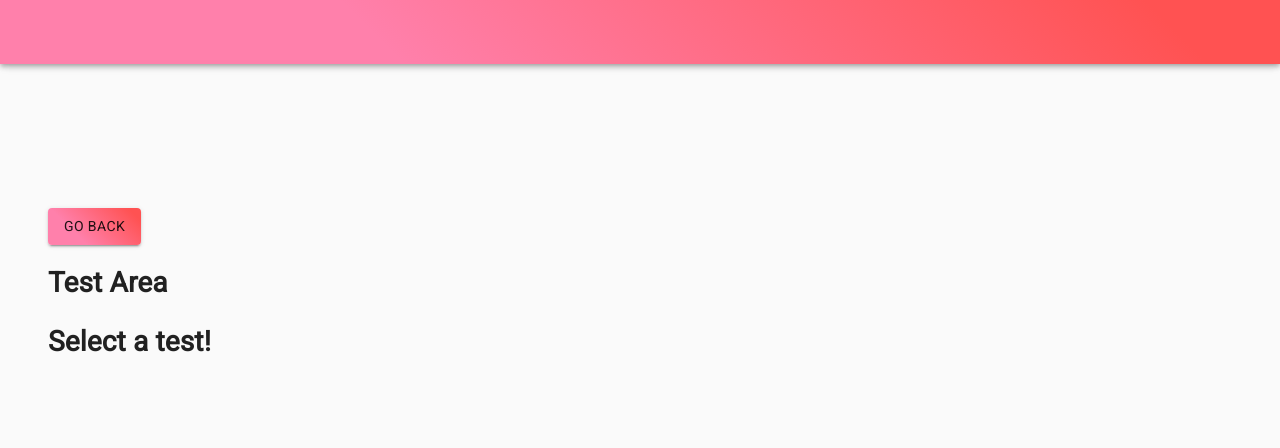
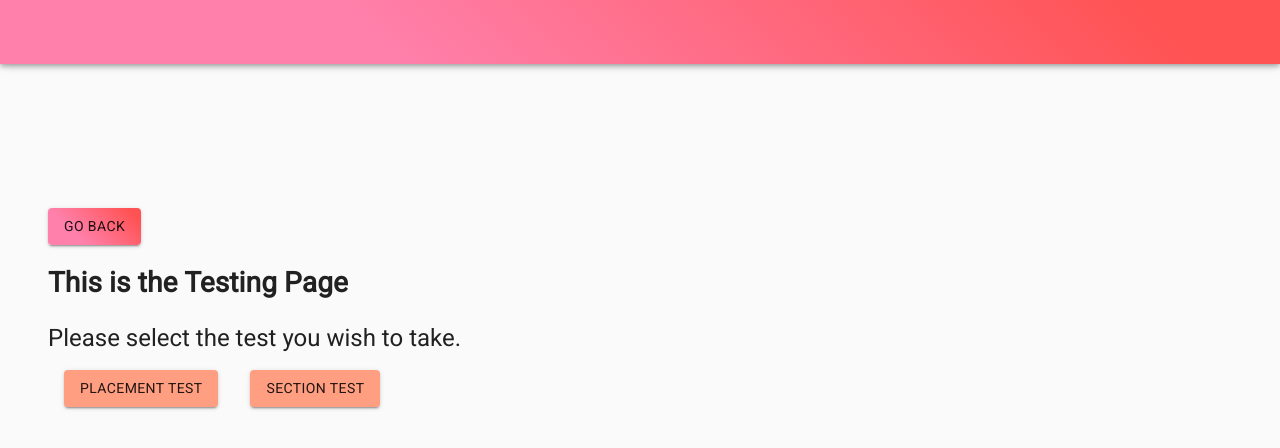
Before and after one commit to mikebabz426/placement-test-suite, a Gatsby site: page /testing in a window 1280 px wide. Built offline with nearby package versions, Linux system fonts and the light colour scheme; Gatsby itself is replaced by a stand-in of ours.

Commit message:
create Test component, set up dynamic testing based on test type

```diff
--- a/src/components/TestSelection.tsx
+++ b/src/components/TestSelection.tsx
@@ -1,9 +1,31 @@
 import * as React from "react"
+import { Button, Typography } from "@material-ui/core"
+import { makeStyles } from "@material-ui/core/styles"
+
+const useStyles = makeStyles(theme => ({
+  m: {
+    margin: "1rem",
+    backgroundColor: "#ff9e80",
+  },
+}))
 
 const TestSelection = ({ setTest }) => {
+  const classes = useStyles()
   return (
     <div>
-      <h1>Select a test!</h1>
+      <Typography variant="h5">
+        Please select the test you wish to take.
+      </Typography>
+      <Button
+        onClick={() => setTest("placement")}
+        variant="contained"
+        className={classes.m}
+      >
+        Placement Test
+      </Button>
+      <Button variant="contained" className={classes.m}>
+        Section Test
+      </Button>
     </div>
   )
 }
--- /dev/null
+++ b/src/components/Tests/TestArea.tsx
@@ -0,0 +1,13 @@
+import * as React from "react"
+import { Container } from "@material-ui/core"
+
+const TestArea = ({ type }) => {
+  return (
+    <Container>
+      <h1>This is the TestArea </h1>
+      <h4>You are taking the {type} test!</h4>
+    </Container>
+  )
+}
+
+export default TestArea
--- a/src/pages/testing.tsx
+++ b/src/pages/testing.tsx
@@ -5,6 +5,7 @@ import SEO from "../components/seo"
 import { Container, Button } from "@material-ui/core"
 import { makeStyles } from "@material-ui/core/styles"
 import TestSelection from "../components/TestSelection"
+import TestArea from "../components/Tests/TestArea"
 import { Link } from "gatsby"
 
 const useStyles = makeStyles(theme => ({
@@ -39,9 +40,9 @@ const TestingPage = () => {
               Go Back
             </Button>
           </Link>
-          <h1>Test Area</h1>
+          <h1>This is the Testing Page</h1>
           {testType ? (
-            <Test type={testType} />
+            <TestArea type={testType} />
           ) : (
             <TestSelection setTest={setTestType} />
           )}
```
